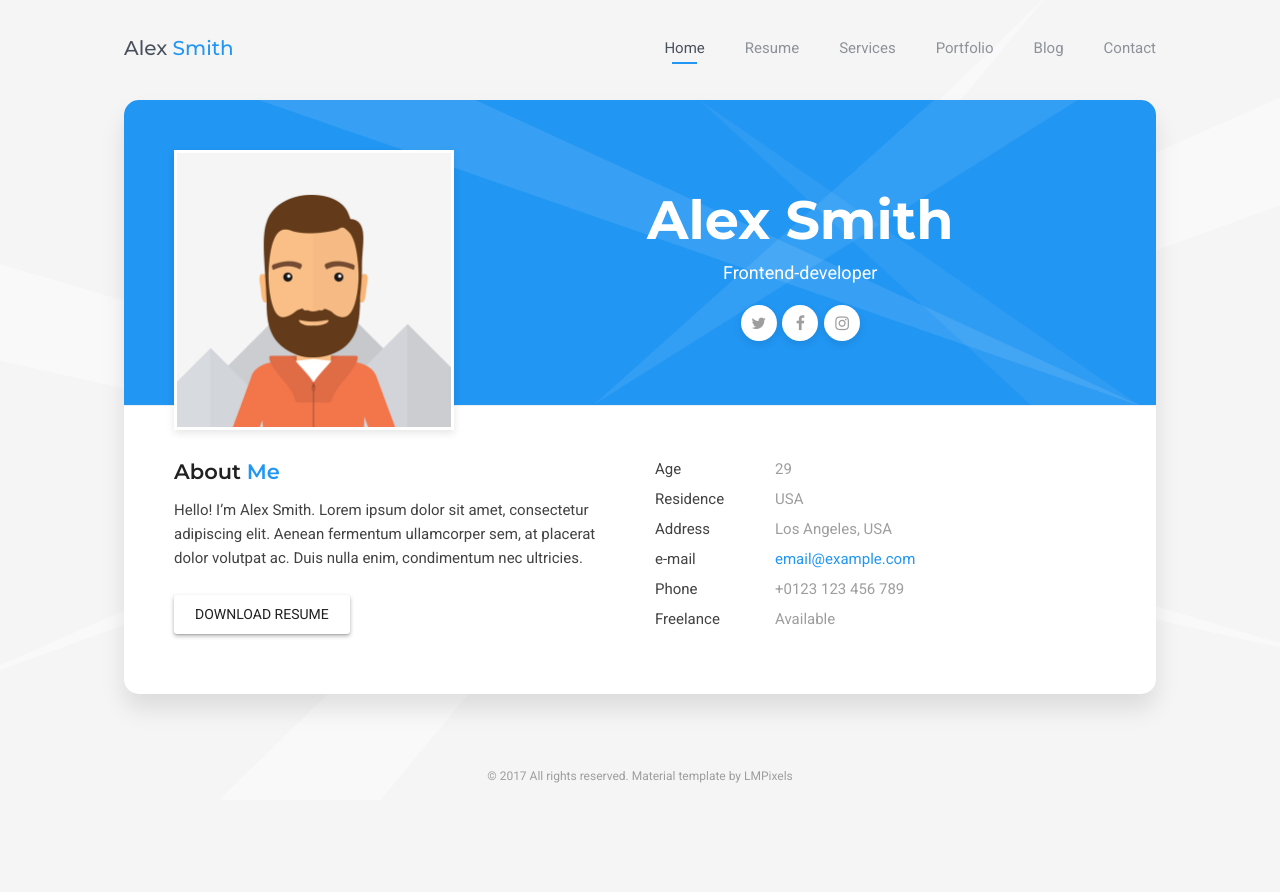
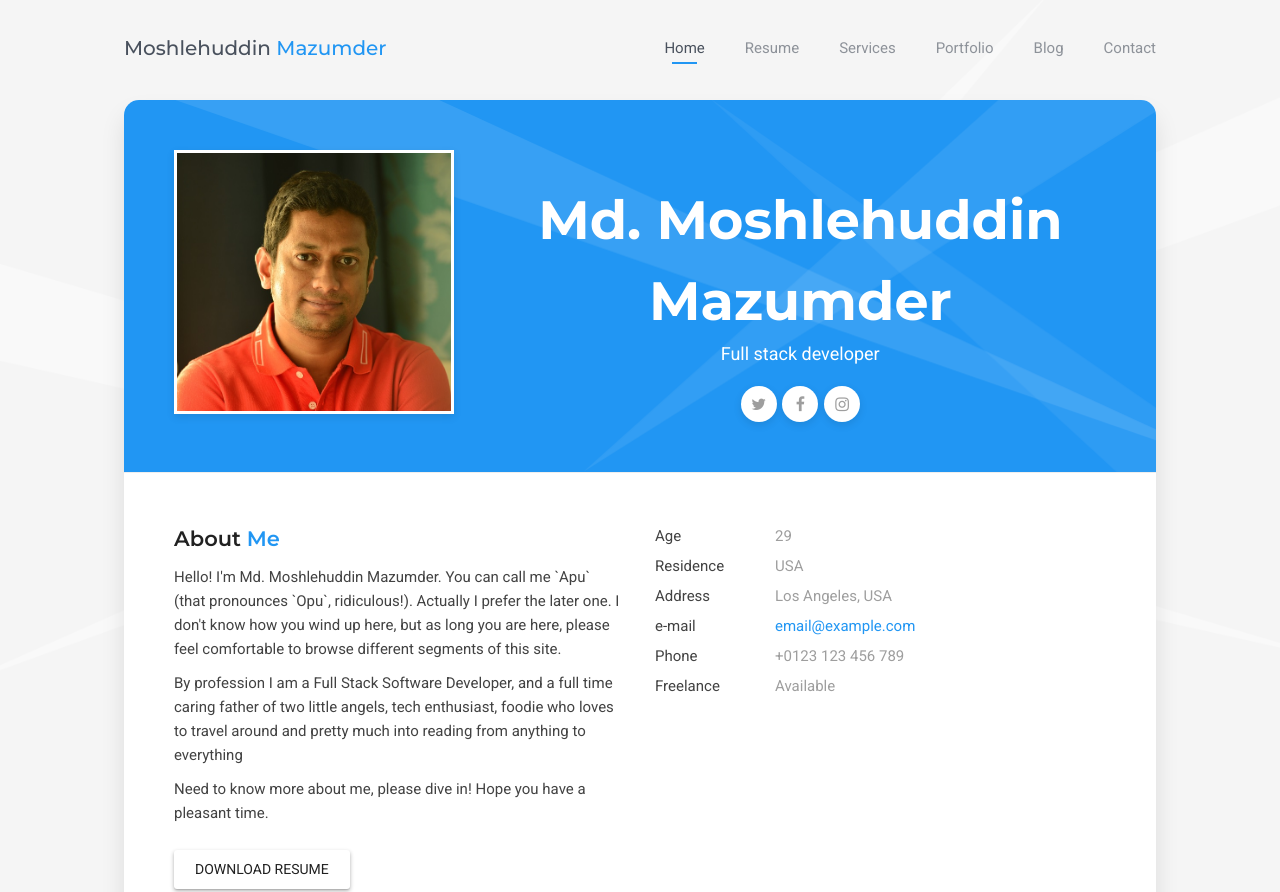
Before and after one commit to apu84/resume, a plain HTML site: page Blue/index.html in a window 1280 px wide. Shown: the top 892 px of the page. Before the commit the page ends 800 px from the top, so only its background shows below. Drawn offline with Linux system fonts and the light colour scheme; some packages are replaced by stand-ins of ours; files whose address does not match are found by name.

Commit message:
Added about me section and added photo

```diff
--- a/Blue/index.html
+++ b/Blue/index.html
@@ -3,7 +3,7 @@
   <head>
     <meta charset="UTF-8" />
     <meta http-equiv="X-UA-Compatible" content="IE=edge">
-    <title>PRO Card - Material Resume / CV / vCard Template</title>
+    <title>Material Resume - Moshlehuddin Mazumder</title>
     <meta name="viewport" content="width=device-width, initial-scale=1, maximum-scale=1" />
     <meta name="description" content="PRO Card - Material Resume / CV / vCard Template" />
     <meta name="keywords" content="vcard, resposnive, retina, resume, jquery, css3, bootstrap, Material CV, portfolio" />
@@ -39,7 +39,7 @@
       <header id="site_header" class="header mobile-menu-hide">
         <div class="header-content">
           <div class="site-title-block mobile-hidden">
-            <div class="site-title">Alex <span>Smith</span></div>
+            <div class="site-title">Moshlehuddin <span>Mazumder</span></div>
           </div>
 
           <!-- Navigation -->
@@ -75,7 +75,7 @@
       <!-- Mobile Header -->
       <div class="mobile-header mobile-visible">
         <div class="mobile-logo-container">
-          <div class="mobile-site-title">Alex Smith</div>
+          <div class="mobile-site-title">Moshlehuddin Mazumder</div>
         </div>
 
         <a class="menu-toggle mobile-visible">
@@ -98,19 +98,16 @@
                   <div class="row">
                     <div class="col-sm-4 col-md-4 col-lg-4">
                       <div class="photo">
-                        <img src="images/photo.png" alt="">
+                        <img src="images/photo.jpg" alt="">
                       </div>
                     </div>
 
                     <div class="col-sm-8 col-md-8 col-lg-8">
                       <div class="title-block">
-                        <h1>Alex Smith</h1>
+                        <h1>Md. Moshlehuddin Mazumder</h1>
                         <div class="owl-carousel text-rotation">
                           <div class="item">
-                            <div class="sp-subtitle">Web Designer</div>
-                          </div>
-                          <div class="item">
-                            <div class="sp-subtitle">Frontend-developer</div>
+                            <div class="sp-subtitle">Full stack developer</div>
                           </div>
                         </div>
                       </div>
@@ -132,7 +129,9 @@
                         <div class="block-title">
                           <h3>About <span>Me</span></h3>
                         </div>
-                        <p>Hello! I’m Alex Smith. Lorem ipsum dolor sit amet, consectetur adipiscing elit. Aenean fermentum ullamcorper sem, at placerat dolor volutpat ac. Duis nulla enim, condimentum nec ultricies.</p>
+                        <p>Hello! I'm Md. Moshlehuddin Mazumder. You can call me `Apu` (that pronounces `Opu`, ridiculous!). Actually I prefer the later one. I don't know how you wind up here, but as long you are here, please feel comfortable to browse different segments of this site.</p>
+                        <p>By profession I am a Full Stack Software Developer, and a full time caring father of two little angels, tech enthusiast, foodie who loves to travel around and pretty much into reading from anything to everything</p>
+                        <p>Need to know more about me, please dive in! Hope you have a pleasant time.</p>
                       </div>
                       <div class="download-resume">
                         <a href="" class="btn btn-secondary">Download Resume</a>
```
Also changed, not shown: Blue/images/photo.jpg (added), Blue/images/photo_.png (renamed from Blue/images/photo.png).
